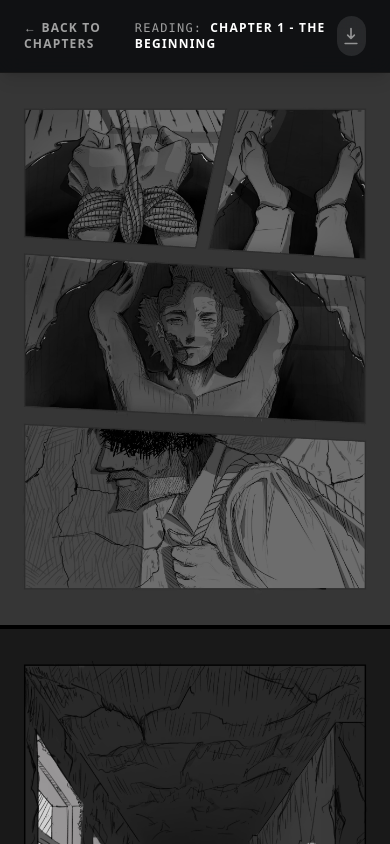
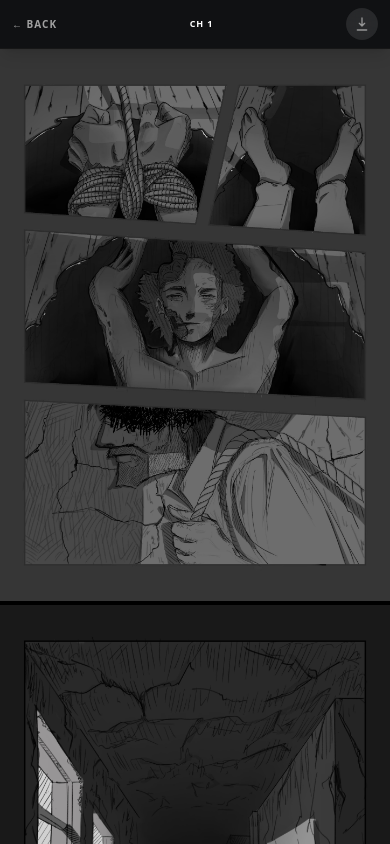
Before and after one commit to NrTheOgGod/TORN, a Next.js app: page /read/ch/1 in a window 390 px wide. Shown: the top 844 px of the page. Built offline with nearby package versions, Linux system fonts and the light colour scheme.

Commit message:
Refactor ReaderPage layout for improved responsiveness and accessibility; update chapter cover image

```diff
--- a/app/read/ch/[num]/page.tsx
+++ b/app/read/ch/[num]/page.tsx
@@ -39,22 +39,25 @@ export default async function ReaderPage({
   return (
     <>
       {/* Sticky Reader Toolbar */}
-      <div className="sticky top-0 z-50 w-full bg-[#111214]/90 backdrop-blur-md border-b border-neutral-900 px-6 py-4 flex justify-between items-center shadow-lg">
+      <div className="sticky top-0 z-50 w-full bg-[#111214]/90 backdrop-blur-md border-b border-neutral-900 px-3 sm:px-6 py-2 sm:py-4 flex justify-between items-center gap-2 sm:gap-4 shadow-lg">
 
         {/* Back */}
         <Link
           href="/chapters"
-          className="text-xs font-bold uppercase tracking-widest text-neutral-400 hover:text-white transition flex items-center gap-2"
+          className="text-[10px] sm:text-xs font-bold uppercase tracking-widest text-neutral-400 hover:text-white transition flex items-center gap-1 sm:gap-2 whitespace-nowrap flex-shrink-0"
         >
-          ← Back to Chapters
+          <span className="hidden sm:inline">← Back to Chapters</span>
+          <span className="sm:hidden">← Back</span>
         </Link>
 
         {/* Title */}
-        <h2 className="text-xs font-mono tracking-widest uppercase text-neutral-400">
-          READING:
-          <span className="text-white font-sans font-bold ml-2">
-            CHAPTER {chapter.chapterNumber}
-            {chapter.title ? ` - ${chapter.title}` : ""}
+        <h2 className="text-[9px] sm:text-xs font-mono tracking-widest uppercase text-neutral-400 flex-1 text-center truncate px-1">
+          <span className="hidden sm:inline">READING: </span>
+          <span className="text-white font-sans font-bold">
+            CH {chapter.chapterNumber}
+            <span className="hidden md:inline">
+              {chapter.title ? ` - ${chapter.title}` : ""}
+            </span>
           </span>
         </h2>
 
@@ -67,7 +70,7 @@ export default async function ReaderPage({
             aria-label="Download PDF"
             className="
               flex items-center justify-center
-              w-10 h-10
+              w-8 h-8 sm:w-10 sm:h-10
               rounded-full
               bg-white/10
               text-white/50
@@ -75,6 +78,7 @@ export default async function ReaderPage({
               hover:text-white
               transition
               backdrop-blur-sm
+              flex-shrink-0
             "
           >
             <svg
@@ -83,7 +87,7 @@ export default async function ReaderPage({
               viewBox="0 0 24 24"
               stroke="currentColor"
               strokeWidth={2}
-              className="w-5 h-5"
+              className="w-4 h-4 sm:w-5 sm:h-5"
             >
               <path
                 strokeLinecap="round"
@@ -93,7 +97,7 @@ export default async function ReaderPage({
             </svg>
           </a>
         ) : (
-          <div className="w-10 h-10" />
+          <div className="w-8 h-8 sm:w-10 sm:h-10 flex-shrink-0" />
         )}
       </div>
 
```
Also changed, not shown: public/images/torn/chapters/chapter1/ch1_cover.jpg, 1 other file (tests, documents, lock files or other folders).
